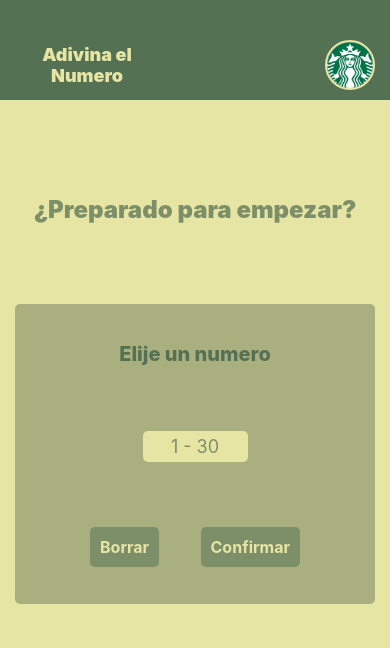
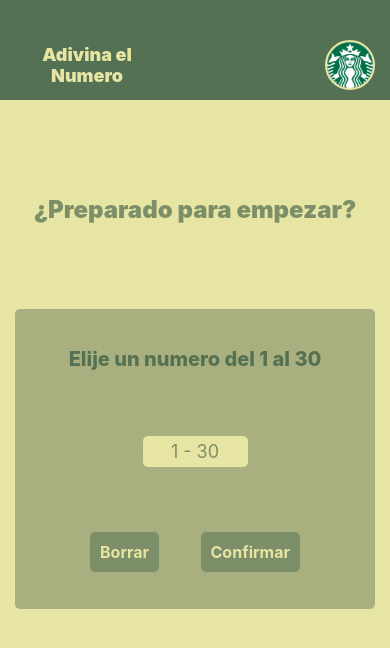
Before and after one commit to matiasgimenezagustin/coder-app-react-native, a React Native app: screen / in a window 390 px wide. Shown: the top 648 px of the page. Built offline with nearby package versions, Linux system fonts and the light colour scheme.

Commit message:
actualizacion

```diff
--- a/components/Card.js
+++ b/components/Card.js
@@ -2,9 +2,9 @@ import { StyleSheet, Text, View } from 'react-native'
 import React from 'react'
 import colors from '../constants/colors'
 
-export default function Card({children}) {
+export default function Card({children, height}) {
   return (
-    <View style={styles.card}>
+    <View style={[styles.card, {height: height}]}>
       {children}
     </View>
   )
@@ -15,10 +15,10 @@ const styles = StyleSheet.create({
         width: "100%",
         alignItems: "center",
         justifyContent: "space-around",
-        height: 300,
         backgroundColor: colors.verde,
         padding:5,
         borderRadius: 5,
-        elevation: 5
+        elevation: 5,
+        marginVertical: 5
     }
 })
--- a/screens/StartGameScreen.js
+++ b/screens/StartGameScreen.js
@@ -8,25 +8,63 @@ import colors from '../constants/colors';
 export default function StartGameScreen() {
 
     const [ numberSelected, onNumberSelected ] = useState("")
+    const [isConfirmed, setIsConfirmed] = useState(false)
+    const [ numberConfirmed, setNumberConfirmed] = useState("")
+    const [ error, setError] = useState({
+        invalid: false,
+        msg: "Error: El numero es mayor a 30!"
+    })
+
+
+    const handleConfirm = () =>{
+        !error.invalid ?  Keyboard.dismiss() : null
+
+        if(numberSelected === NaN || numberSelected <= 0 || numberSelected > 30 ) return
+
+        setNumberConfirmed(numberSelected)
+        setIsConfirmed(true)
+
+    }
     const handleNumber = ( number ) =>{
-      onNumberSelected(number.replace(/[^0-9]/g), "")
+        if(number > 30){
+            setError(currentValue =>({...currentValue , invalid: true}))
+        }else{
+            setError(currentValue => ({...currentValue, invalid: false}))
+        }
+        onNumberSelected(number.replace(/[^0-9]/g, ""))
+
+
+
+        console.log(error.invalid)
     }
+
+    const handleResetInput = () =>{
+        onNumberSelected("")
+        setIsConfirmed(false)
+    }
+
   return (
     <TouchableWithoutFeedback onPress={ () => Keyboard.dismiss()}>
 
 
       <View style={styles.screen}>
         <Text style={styles.title}>¿Preparado para empezar?</Text>
-        <Card style={styles.card}>
-          <Text style={styles.mensaje}>Elije un numero</Text>
-
-          <TextInput style={styles.inputText} keyboardType="numeric" autoCapitalize="none" blurOnSubmit autoCorrect={false}  value={numberSelected} placeholder=" 1 - 30 " onChangeText={onNumberSelected} textAlign="center" maxLength={2}/>
+        <Card  height={300}>
+          <Text style={styles.mensaje}>Elije un numero del 1 al 30</Text>
+            {error.invalid && <Text style={styles.mensaje}>{error.msg}</Text> }
+            <TextInput style={styles.inputText} keyboardType="numeric" autoCapitalize="none" blurOnSubmit autoCorrect={false}  value={numberSelected} placeholder=" 1 - 30 " onChangeText={handleNumber} textAlign="center"  maxLength={2}/>
 
           <View style={styles.buttonsContainer}>
-            <Boton color={colors.verdeClaro} bgColor={colors.verdeOscuro} title="Borrar" funcion={() =>onNumberSelected("") }/>
-            <Boton color={colors.verdeClaro} bgColor={colors.verdeOscuro} title="Confirmar" funcion={() => console.log("confirmar") }/>
+            <Boton color={colors.verdeClaro} bgColor={colors.verdeOscuro} title="Borrar" funcion={ handleResetInput }/>
+            <Boton color={colors.verdeClaro} bgColor={colors.verdeOscuro} title="Confirmar" funcion={ handleConfirm }/>
           </View>
         </Card>
+        {isConfirmed && !error.invalid &&
+        <Card  height={125} >
+            <Text style={styles.mensaje}>Tu numero es: {numberConfirmed}</Text>
+            <Boton color={colors.verdeClaro} bgColor={colors.verdeOscuro} title="Empezar Juego" funcion={ handleResetInput }/>
+        </Card>
+      }
       </View>
     </TouchableWithoutFeedback>
   )
```
